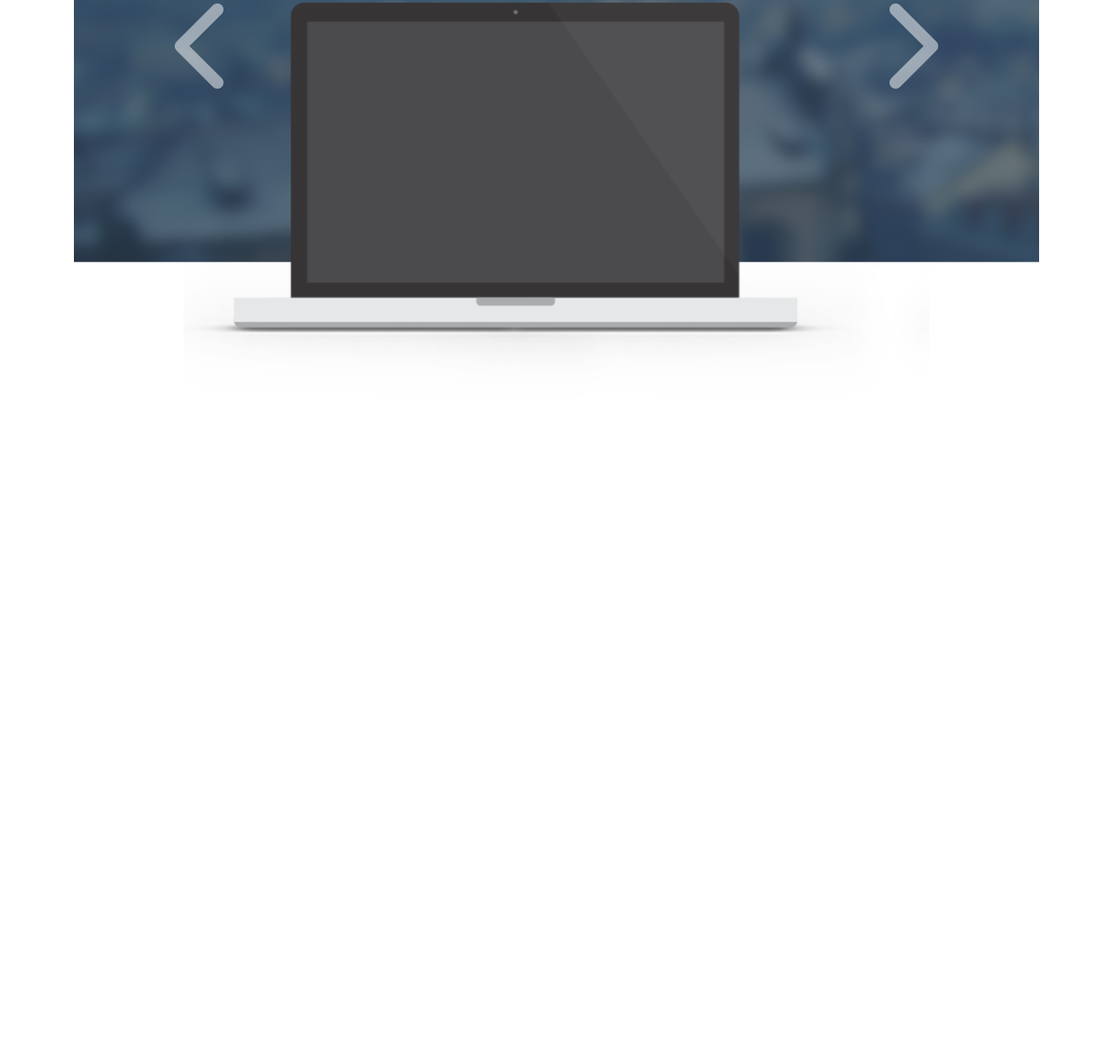
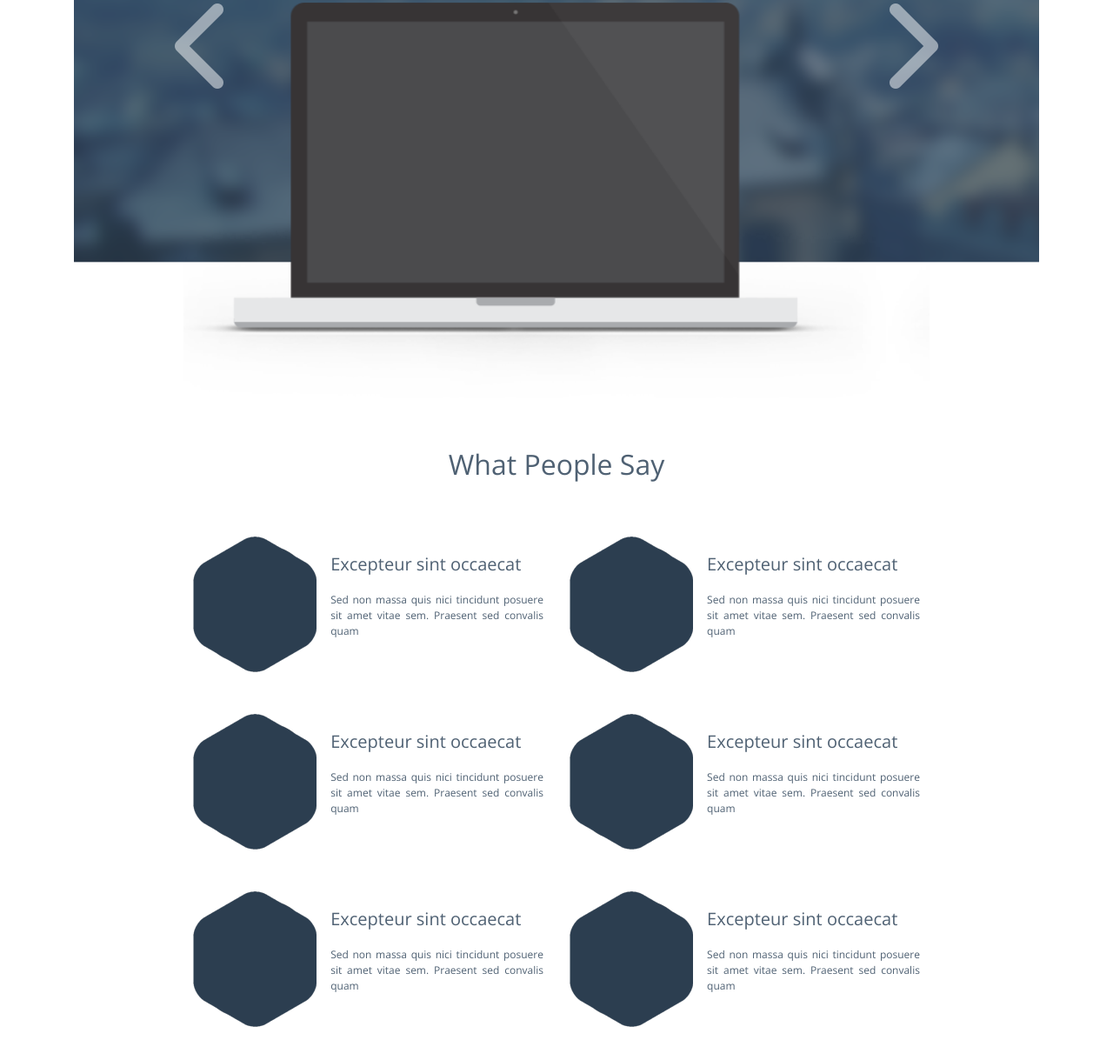
Before and after one commit to PrincessLaurora/landing_prova, a plain HTML site: page index.html in a window 1280 px wide. Shown: the part 1571-2790 px from the top of the page at 87% size. Before the commit the page ends 2086 px from the top, so only its background shows below. Drawn offline with nearby package versions, Linux system fonts and the light colour scheme; a web font is replaced by a local one.

Commit message:
testimonials

```diff
--- a/css/styles.css
+++ b/css/styles.css
@@ -62,6 +62,7 @@ body {
 h4 {
     font-weight: 400;
     font-size: 25px;
+    color: white;
 }
 
 .iuctus {
@@ -145,14 +146,15 @@ h4 {
 }
 
 .abt {
-    margin-left: 12%;
+    margin-left: 10%;
     margin-right: 10%;
-    line-height: 25px;;
+
 }
 .sed {
     font-weight: 400;
     font-size: 15px;
     text-align: left;
+    line-height: 25px;
 }
 
 
@@ -177,13 +179,9 @@ h4 {
     padding-bottom: 5%;
 }
 
-.srv {
-    margin-left: 10%;
-    margin-right: 10%;
-}
 
 .service {
-    font-size: 300;
+    font-weight: 300;
     justify-content: center;
     text-align: center;
     font-size: 12px;
@@ -214,16 +212,6 @@ h4 {
     padding-bottom: 5%;
 }
 
-.fts {
-    margin-left: 10%;
-    margin-right: 10%;
-}
-
-
-.lorem {
-    color: white;
-}
-
 .cons {
     color: white;
     font-weight: 300;
@@ -235,3 +223,37 @@ h4 {
     width: 50px;
     height: 100px;
 }
+
+#testimonials {
+    background-color: white;
+    color: #4f6173;
+    background-repeat: no-repeat;
+    padding-bottom: 5%;
+}
+
+.lightweight{
+    font-weight: 300;
+}
+
+.esagono {
+    float: left;
+    padding-right: 4%;
+}
+
+.testim {
+    font-weight: 300;
+    font-size: 12px;
+    padding-top: 3%;
+    text-align: justify;
+}
+
+.excep {
+    margin-top: 5%;
+}
+
+.hexa {
+    margin-left: 11%;
+    margin-right: 11%;
+    margin-top: 5%;
+    margin-bottom: 5%;
+}
--- a/index.html
+++ b/index.html
@@ -61,19 +61,19 @@
             </header>
         </div>
         <section id="about">
-            <div class="class row abt">
-                <div class="col-8 pr-5">
+            <div class="row abt">
+                <div class="col-12 col-md-8 pr-5">
                     <h5>About us</h5>
                     <p class="sed">Sed non massa quis nisl tincidunt posuere sit amet vitae sem. Praesent sed convallis quam. Donec hendrenit neque sit amet tellus ornare et semper lorem lacinia. Suspendisse ac pellentesque odio. Nunc pharetra malesuada nisi ac condimentum. Curabitur porttitor pulvinar</p>
                 </div>
-                <div class="col-4">
+                <div class="col-12 col-md-4">
                     <img class="stats1" src="./img/statistics.png" alt="statistics">
                     <img class="stats2" src="./img/statistics_small.png" alt="statistics">
                 </div>
             </div>
         </section>
         <section id="service">
-            <div class="row srv">
+            <div class="row abt">
                 <div class="col-12 col-md-4">
                     <img class="icon1 img-centered" src="./img/browser.png" alt="browser">
                     <h6 class ="text-center pt-4">Fully Baked up</h6>
@@ -87,14 +87,14 @@
                 <div class="col-12 col-md-4 ">
                     <img class="icon2 img-centered" src="./img/responsive.png" alt="responsive">
                     <h6 class="text-center pt-4">Fully Responsive</h6>
-                    <p class="service">Aliquam mattis massa at urna tincidunt ultrices. Curabitur lobortis vulputate, imperdiet felis a, adipiscing odio aliquam pharetra molestie mauris</p>
+                    <p class="service">Aliquam mattis massa at urna tincidunt ultrices. Curabitur lobortis ante vulputate, imperdiet felis a, adipiscing odio aliquam pharetra molestie mauris</p>
                 </div>
             </div>
         </section>
         <section id="features">
-            <div class="row fts">
+            <div class="row abt">
                 <div class="col-12">
-                    <h4 class="text-center lorem">Lorem, ipsum dolor sit amet</h4>
+                    <h4 class="text-center">Lorem, ipsum dolor sit amet</h4>
                     <h5 class="text-center cons">consectetur adipiscing elit. Maecenas facilis ligula non ornare vehicula.</h5>
                     <div id="carouselExampleControls" class="carousel slide" data-ride="carousel">
                         <div class="carousel-inner">
@@ -120,6 +120,48 @@
                 </div>
             </div>
         </section>
+        <section id="testimonials">
+            <div class="row">
+                <div class="col-12">
+                    <h2 class="text-center lightweight">What People Say</h2>
+                </div>
+            </div>
+            <div class="row hexa">
+                <div class="col-12 col-md-6">
+                    <img class="esagono" src="./img/esagono.png" alt="hexagon">
+                    <h5 class="excep">Excepteur sint occaecat</h5>
+                    <p class="testim">Sed non massa quis nici tincidunt posuere sit amet vitae sem. Praesent sed convalis quam</p>
+                </div>
+                <div class="col-12 col-md-6">
+                    <img class="esagono" src="./img/esagono.png" alt="hexagon">
+                    <h5 class="excep">Excepteur sint occaecat</h5>
+                    <p class="testim">Sed non massa quis nici tincidunt posuere sit amet vitae sem. Praesent sed convalis quam</p>
+                </div>
+                <div class="col-12 col-md-6 mt-5">
+                    <img class="esagono" src="./img/esagono.png" alt="hexagon">
+                    <h5 class="excep">Excepteur sint occaecat</h5>
+                    <p class="testim">Sed non massa quis nici tincidunt posuere sit amet vitae sem. Praesent sed convalis quam</p>
+                </div>
+                <div class="col-12 col-md-6 mt-5">
+                    <img class="esagono" src="./img/esagono.png" alt="hexagon">
+                    <h5 class="excep">Excepteur sint occaecat</h5>
+                    <p class="testim">Sed non massa quis nici tincidunt posuere sit amet vitae sem. Praesent sed convalis quam</p>
+                </div>
+                <div class="col-12 col-md-6 mt-5">
+                    <img class="esagono" src="./img/esagono.png" alt="hexagon">
+                    <h5 class="excep">Excepteur sint occaecat</h5>
+                    <p class="testim">Sed non massa quis nici tincidunt posuere sit amet vitae sem. Praesent sed convalis quam</p>
+                </div>
+                <div class="col-12 col-md-6 mt-5">
+                    <img class="esagono" src="./img/esagono.png" alt="hexagon">
+                    <h5 class="excep">Excepteur sint occaecat</h5>
+                    <p class="testim">Sed non massa quis nici tincidunt posuere sit amet vitae sem. Praesent sed convalis quam</p>
+                </div>
+
+            </div>
+
+        </section>
+
     </div>
 
 <script src="https://code.jquery.com/jquery-3.4.1.slim.min.js"
```
